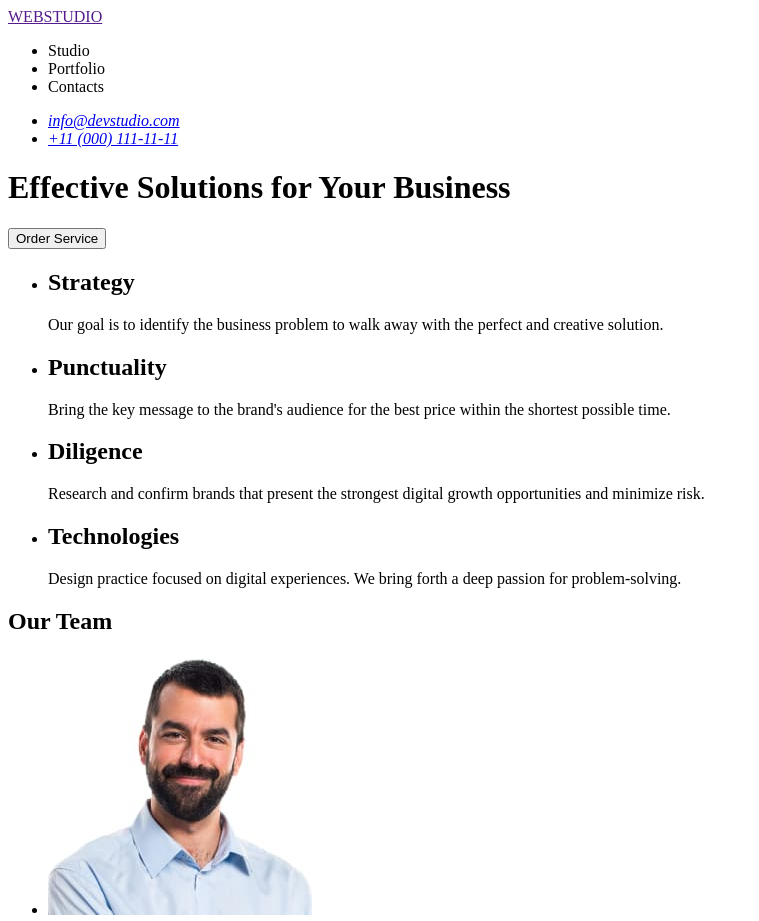
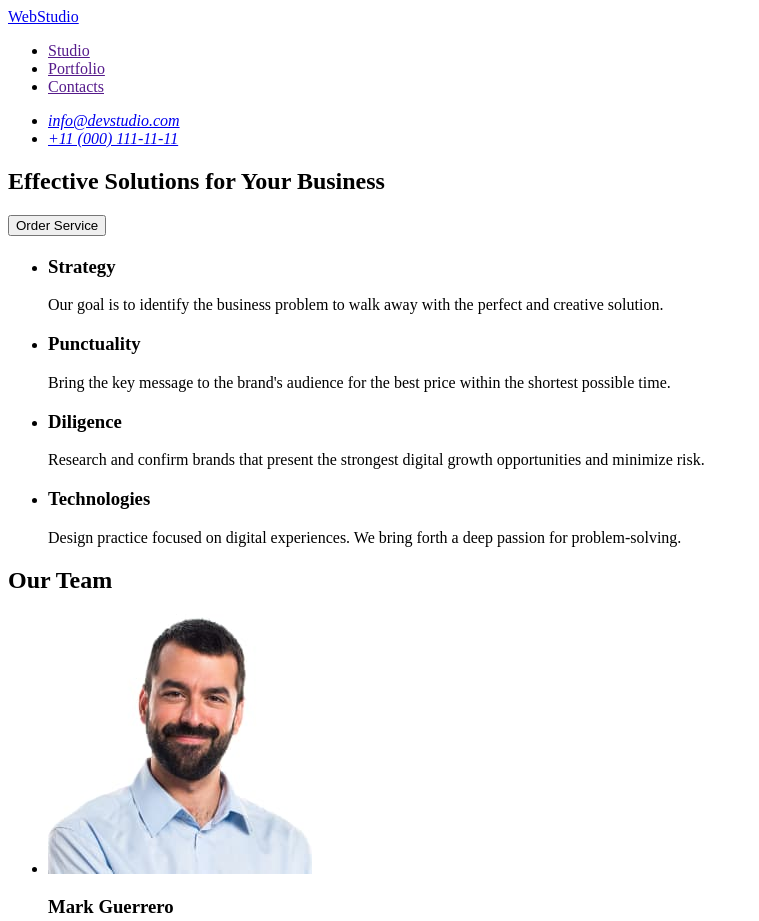
Before and after one commit to NastyaTron/goit-markup-hw-01, a plain HTML site: page index.html in a window 1280 px wide. Shown: the top 921 px of the page, without its empty margins (0-759 px from the left). Drawn offline with Linux system fonts and the light colour scheme.

Commit message:
Update index.html

```diff
--- a/index.html
+++ b/index.html
@@ -7,63 +7,58 @@
   </head>
   <body>
     <header>
-      <a href="">WEB</a><a href="">STUDIO</a>
       <nav>
+        <a href="./index.html">WebStudio</a>
         <ul>
-          <li><a>Studio</a></li>
-          <li><a>Portfolio</a></li>
-          <li><a>Contacts</a></li>
+          <li><a href="">Studio</a></li>
+          <li><a href="">Portfolio</a></li>
+          <li><a href="">Contacts</a></li>
         </ul>
       </nav>
       <address>
         <ul>
-          <li><a href="malito:info@devstudio.com">info@devstudio.com</a></li>
+          <li><a href="mailto:info@devstudio.com">info@devstudio.com</a></li>
           <li><a href="tel:+110001111111">+11 (000) 111-11-11</a></li>
         </ul>
       </address>
     </header>
 
     <main>
+      <section>
         <h1>Effective Solutions for Your Business</h1>
         <button type="button">Order Service</button>
+      </section>
 
       <section>
+        <h2></h2>
         <ul>
           <li>
-            <a>
-              <h2>Strategy</h2>
+            <h3>Strategy</h3>
             <p>
-                Our goal is to identify the business problem to walk away with
-                the perfect and creative solution.
+              Our goal is to identify the business problem to walk away with the
+              perfect and creative solution.
             </p>
-            </a>
           </li>
           <li>
-            <a>
-              <h2>Punctuality</h2>
+            <h3>Punctuality</h3>
             <p>
               Bring the key message to the brand's audience for the best price
               within the shortest possible time.
             </p>
-            </a>
           </li>
           <li>
-            <a>
-              <h2>Diligence</h2>
+            <h3>Diligence</h3>
             <p>
               Research and confirm brands that present the strongest digital
               growth opportunities and minimize risk.
             </p>
-            </a>
           </li>
           <li>
-            <a>
-              <h2>Technologies</h2>
+            <h3>Technologies</h3>
             <p>
               Design practice focused on digital experiences. We bring forth a
               deep passion for problem-solving.
             </p>
-            </a>
           </li>
         </ul>
       </section>
@@ -72,22 +67,22 @@
         <h2>Our Team</h2>
         <ul>
           <li>
-            <img src="images/1.jpg" width="264" height="260" alt="Photo" />
+            <img src="./images/1.jpg" width="264" height="260" alt="Photo" />
             <h3>Mark Guerrero</h3>
             <p>Product Designer</p>
           </li>
           <li>
-            <img src="images/2.jpg" width="264" height="260" alt="Photo" />
+            <img src="./images/2.jpg" width="264" height="260" alt="Photo" />
             <h3>Tom Ford</h3>
             <p>Frontend Developer</p>
           </li>
           <li>
-            <img src="images/3.jpg" width="264" height="260" alt="Photo" />
+            <img src="./images/3.jpg" width="264" height="260" alt="Photo" />
             <h3>Camila Garcia</h3>
             <p>Marketing</p>
           </li>
           <li>
-            <img src="images/4.jpg" width="264" height="260" alt="Photo" />
+            <img src="./images/4.jpg" width="264" height="260" alt="Photo" />
             <h3>Daniel Wilson</h3>
             <p>UI Designer</p>
           </li>
@@ -96,7 +91,7 @@
     </main>
 
     <footer>
-      <a href="">WEB</a><a href="">STUDIO</a>
+      <a href="./index.html">WebStudio</a>
       <p>
         Increase the flow of customers and sales for your business with digital
         marketing & growth solutions.
```
Lines whose indentation alone changed are shown as unchanged.
